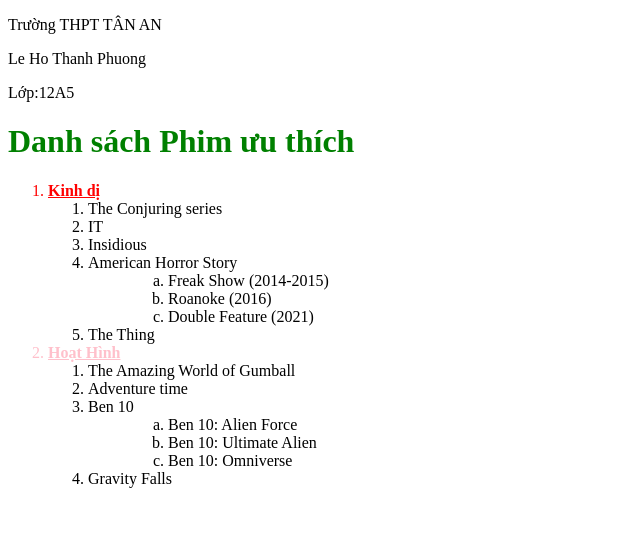
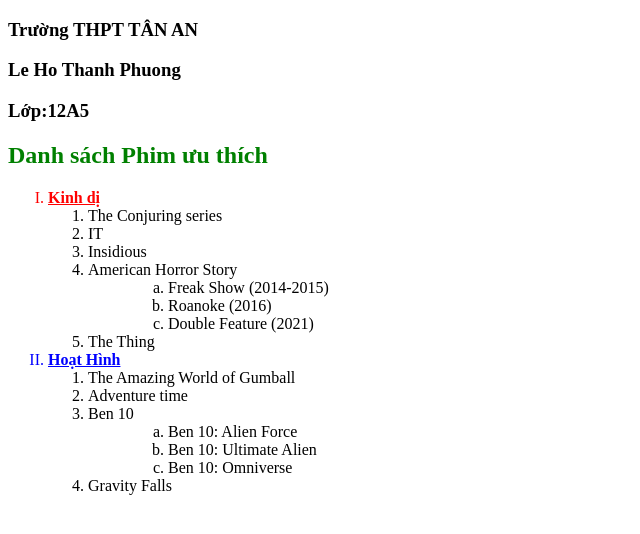
Before and after one commit to phuongyuti/tp, a plain HTML site: page index.html in a window 1280 px wide. Shown: the whole page, without its empty margins (0-640 px from the left). Drawn offline with Linux system fonts and the light colour scheme.

Commit message:
Update index.html

```diff
--- a/index.html
+++ b/index.html
@@ -4,11 +4,11 @@
         <title>Lần 3</title>
     </head>
     <body>
-        <p>Trường THPT TÂN AN</p>
-        <p>Le Ho Thanh Phuong</p>
-        <p>Lớp:12A5</p>
-        <h1 style="color:green">Danh sách Phim ưu thích</h1>
-        <ol style="list-style-type:I;">
+        <h3>Trường THPT TÂN AN</h3>
+        <h3>Le Ho Thanh Phuong</h3>
+        <h3>Lớp:12A5</h3>
+        <h2 style="color:green">Danh sách Phim ưu thích</h2>
+        <ol type="I">
             <li style="color:red;"><b><u>Kinh dị</b></u></li>
             <ol typle="1">
                 <dt>
@@ -26,7 +26,7 @@
             </dd>
             <li>The Thing</li>
             </ol>
-            <li style="color:pink"><b><u>Hoạt Hình</u></b></li>
+            <li style="color:blue"><b><u>Hoạt Hình</u></b></li>
             <ol type="1">
                 <dt>
                 <li>The Amazing World of Gumball</li>
```
